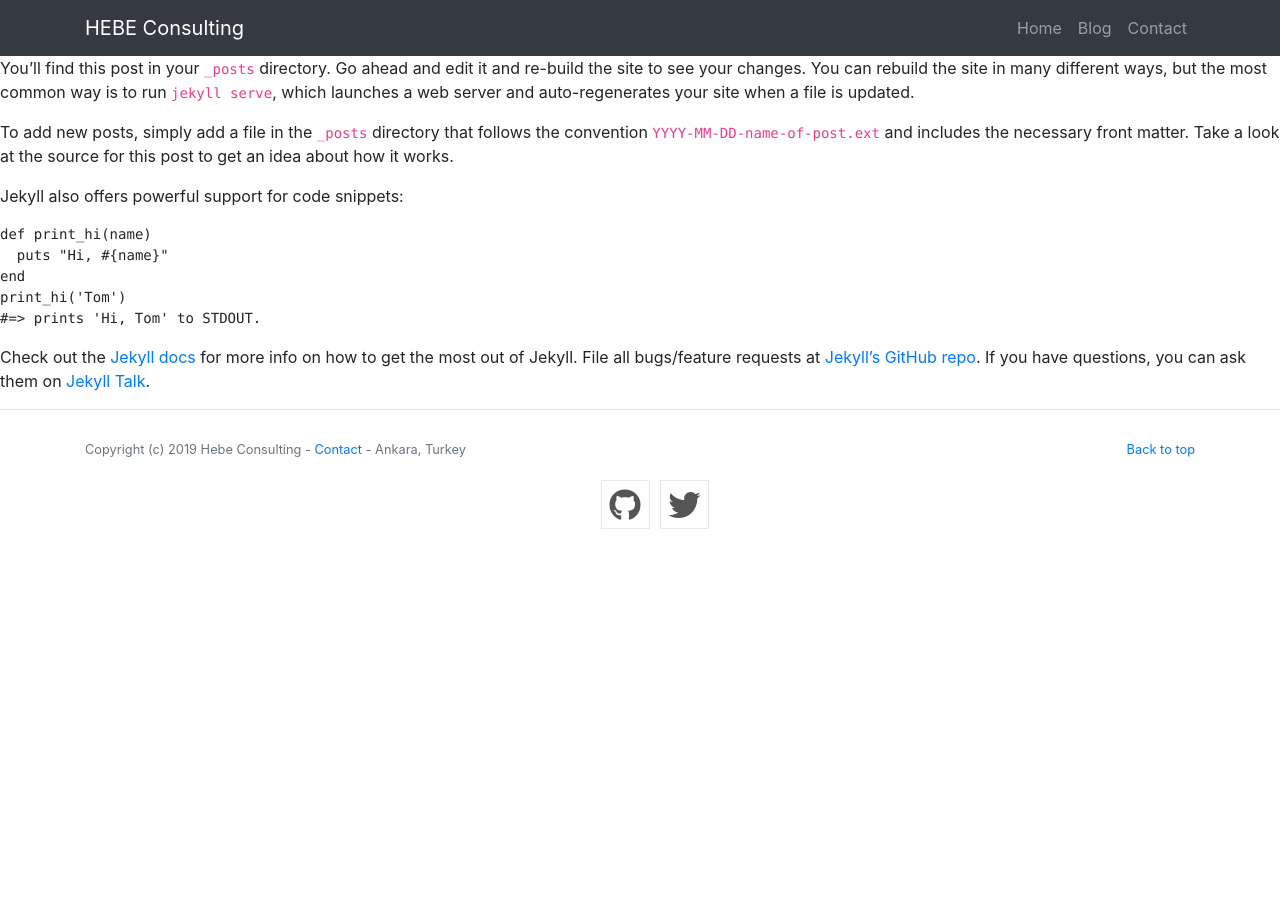
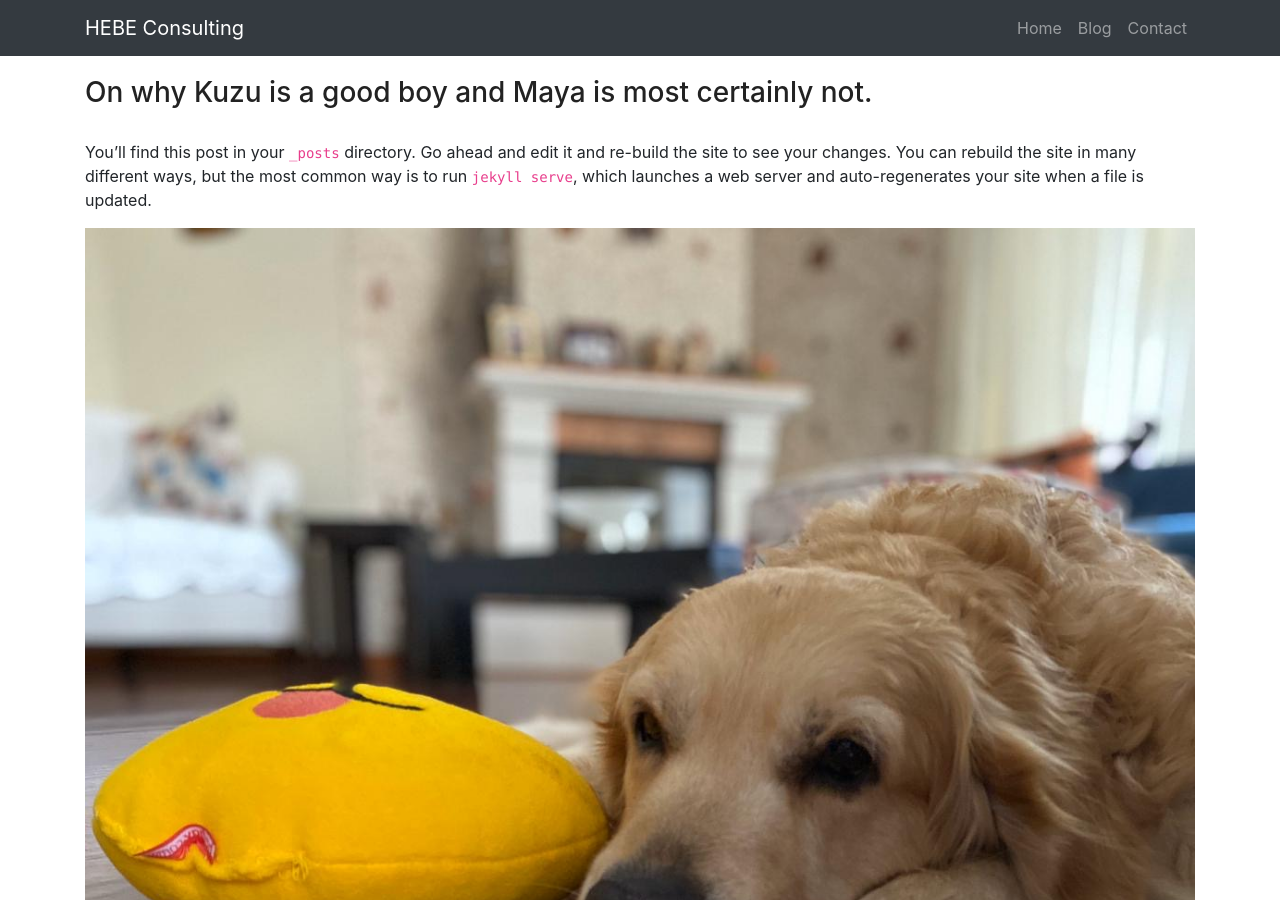
Before and after one commit to HebeConsulting/hebeconsulting.github.io, a Jekyll site: the page built from _posts/2020-04-29-hello-world-2.md, in a window 1280 px wide and 900 px high. Built offline with Jekyll 4.4.1, drawn with Linux system fonts in a browser that asks for light colours; nearby versions of some CDN libraries; some of the changed text lies outside the part shown.

Commit message:
updated with test blog posts

```diff
--- a/_config.yml
+++ b/_config.yml
@@ -1,6 +1,9 @@
 ## settings
 permalink: /:year/:month/:day/:title:output_ext
 markdown: kramdown
+highlighter: rouge
+kramdown:
+  syntax_highlighter: rouge
 sass:
   style: compressed
 
--- a/_includes/head.html
+++ b/_includes/head.html
@@ -13,6 +13,7 @@
 
   <link rel="stylesheet" href="/assets/css/main.css">
   <link rel="stylesheet" href="/assets/css/flag-icons.css">
+  <link rel="stylesheet" href="/assets/css/syntax.css">
   <link href="https://cdnjs.cloudflare.com/ajax/libs/font-awesome/5.13.0/css/all.css" rel="stylesheet">
 
   <link rel="apple-touch-icon" sizes="180x180" href="/apple-touch-icon.png">
--- a/_layouts/post.html
+++ b/_layouts/post.html
@@ -4,4 +4,7 @@
 ref: post
 ---
 
-{{ content }}
+<div class="container post">
+  <h5 class="post-title">{{ page.title }}</h5>
+  {{ content }}
+</div>
--- a/_plugins/custom_filter.rb
+++ b/_plugins/custom_filter.rb
@@ -3,8 +3,6 @@
 
   def nyx_absolute_url(input)
     return if input.nil?
-
-    puts input
 
     env = ENV['JEKYLL_ENV'] || 'development'
 
--- a/_posts/2020-04-29-hello-world-2.md
+++ b/_posts/2020-04-29-hello-world-2.md
@@ -8,16 +8,24 @@
 ---
 You’ll find this post in your `_posts` directory. Go ahead and edit it and re-build the site to see your changes. You can rebuild the site in many different ways, but the most common way is to run `jekyll serve`, which launches a web server and auto-regenerates your site when a file is updated.
 
+![Kuuuzuuu](/assets/kuzu.jpg){:.img-fluid}
+
+![Trompa](/assets/elefante.png){:.mx-auto .d-block .col-10 .col-md-10 }
+
+<figure class="video_container">
+  <iframe class="mx-auto d-block col-10 col-md-10" src="https://www.youtube.com/embed/NoFLJLJ7abE" frameborder="0" allowfullscreen="true"> </iframe>
+</figure>
+
 To add new posts, simply add a file in the `_posts` directory that follows the convention `YYYY-MM-DD-name-of-post.ext` and includes the necessary front matter. Take a look at the source for this post to get an idea about how it works.
 
 Jekyll also offers powerful support for code snippets:
 
-{% highlight ruby %}
-def print_hi(name)
-  puts "Hi, #{name}"
-end
-print_hi('Tom')
-#=> prints 'Hi, Tom' to STDOUT.
+{% highlight r %}
+  library(dplyr)
+  library(readxl)
+
+  data = read_excel("input.xlsx", sheet="index")
+  filtered = data %>% select(1:5)
 {% endhighlight %}
 
 Check out the [Jekyll docs][jekyll-docs] for more info on how to get the most out of Jekyll. File all bugs/feature requests at [Jekyll’s GitHub repo][jekyll-gh]. If you have questions, you can ask them on [Jekyll Talk][jekyll-talk].
--- a/_sass/hebe.scss
+++ b/_sass/hebe.scss
@@ -177,3 +177,16 @@
 #more .card-body {
   min-height: 250px;
 }
+
+.post {
+  margin-top: 20px;
+}
+
+.post .post-title {
+  font-size: 1.75rem;
+  margin-bottom: 30px;
+}
+
+.post iframe {
+  height: 50%;
+}
--- /dev/null
+++ b/assets/css/syntax.css
@@ -0,0 +1,119 @@
+.highlight  { background: #ffffff; }
+
+.highlight .c { color: #999988; font-style: italic } /* Comment */
+
+.highlight .err { color: #a61717; background-color: #e3d2d2 } /* Error */
+
+.highlight .k { font-weight: bold } /* Keyword */
+
+.highlight .o { font-weight: bold } /* Operator */
+
+.highlight .cm { color: #999988; font-style: italic } /* Comment.Multiline */
+
+.highlight .cp { color: #999999; font-weight: bold } /* Comment.Preproc */
+
+.highlight .c1 { color: #999988; font-style: italic } /* Comment.Single */
+
+.highlight .cs { color: #999999; font-weight: bold; font-style: italic } /* Comment.Special */
+
+.highlight .gd { color: #000000; background-color: #ffdddd } /* Generic.Deleted */
+
+.highlight .gd .x { color: #000000; background-color: #ffaaaa } /* Generic.Deleted.Specific */
+
+.highlight .ge { font-style: italic } /* Generic.Emph */
+
+.highlight .gr { color: #aa0000 } /* Generic.Error */
+
+.highlight .gh { color: #999999 } /* Generic.Heading */
+
+.highlight .gi { color: #000000; background-color: #ddffdd } /* Generic.Inserted */
+
+.highlight .gi .x { color: #000000; background-color: #aaffaa } /* Generic.Inserted.Specific */
+
+.highlight .go { color: #888888 } /* Generic.Output */
+
+.highlight .gp { color: #555555 } /* Generic.Prompt */
+
+.highlight .gs { font-weight: bold } /* Generic.Strong */
+
+.highlight .gu { color: #aaaaaa } /* Generic.Subheading */
+
+.highlight .gt { color: #aa0000 } /* Generic.Traceback */
+
+.highlight .kc { font-weight: bold } /* Keyword.Constant */
+
+.highlight .kd { font-weight: bold } /* Keyword.Declaration */
+
+.highlight .kp { font-weight: bold } /* Keyword.Pseudo */
+
+.highlight .kr { font-weight: bold } /* Keyword.Reserved */
+
+.highlight .kt { color: #445588; font-weight: bold } /* Keyword.Type */
+
+.highlight .m { color: #009999 } /* Literal.Number */
+
+.highlight .s { color: #d14 } /* Literal.String */
+
+.highlight .na { color: #008080 } /* Name.Attribute */
+
+.highlight .nb { color: #0086B3 } /* Name.Builtin */
+
+.highlight .nc { color: #445588; font-weight: bold } /* Name.Class */
+
+.highlight .no { color: #008080 } /* Name.Constant */
+
+.highlight .ni { color: #800080 } /* Name.Entity */
+
+.highlight .ne { color: #990000; font-weight: bold } /* Name.Exception */
+
+.highlight .nf { color: #990000; font-weight: bold } /* Name.Function */
+
+.highlight .nn { color: #555555 } /* Name.Namespace */
+
+.highlight .nt { color: #000080 } /* Name.Tag */
+
+.highlight .nv { color: #008080 } /* Name.Variable */
+
+.highlight .ow { font-weight: bold } /* Operator.Word */
+
+.highlight .w { color: #bbbbbb } /* Text.Whitespace */
+
+.highlight .mf { color: #009999 } /* Literal.Number.Float */
+
+.highlight .mh { color: #009999 } /* Literal.Number.Hex */
+
+.highlight .mi { color: #009999 } /* Literal.Number.Integer */
+
+.highlight .mo { color: #009999 } /* Literal.Number.Oct */
+
+.highlight .sb { color: #d14 } /* Literal.String.Backtick */
+
+.highlight .sc { color: #d14 } /* Literal.String.Char */
+
+.highlight .sd { color: #d14 } /* Literal.String.Doc */
+
+.highlight .s2 { color: #d14 } /* Literal.String.Double */
+
+.highlight .se { color: #d14 } /* Literal.String.Escape */
+
+.highlight .sh { color: #d14 } /* Literal.String.Heredoc */
+
+.highlight .si { color: #d14 } /* Literal.String.Interpol */
+
+.highlight .sx { color: #d14 } /* Literal.String.Other */
+
+.highlight .sr { color: #009926 } /* Literal.String.Regex */
+
+.highlight .s1 { color: #d14 } /* Literal.String.Single */
+
+.highlight .ss { color: #990073 } /* Literal.String.Symbol */
+
+.highlight .bp { color: #999999 } /* Name.Builtin.Pseudo */
+
+.highlight .vc { color: #008080 } /* Name.Variable.Class */
+
+.highlight .vg { color: #008080 } /* Name.Variable.Global */
+
+.highlight .vi { color: #008080 } /* Name.Variable.Instance */
+
+.highlight .il { color: #009999 } /* Literal.Number.Integer.Long */
```
Also changed, not shown: assets/kuzu.jpg (added), assets/wine.jpg (added), 1 other file.
